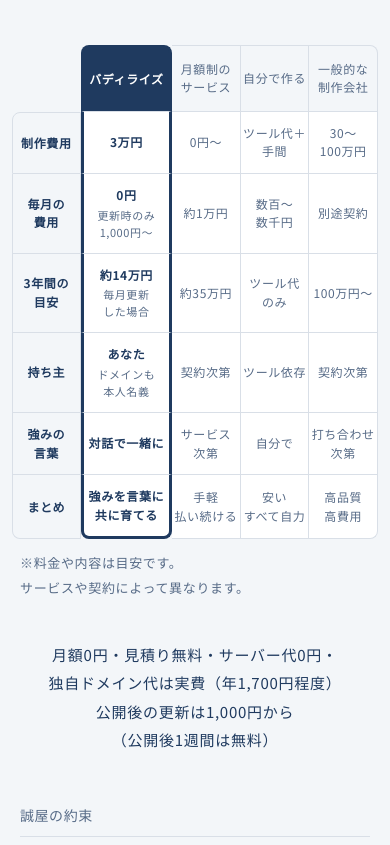
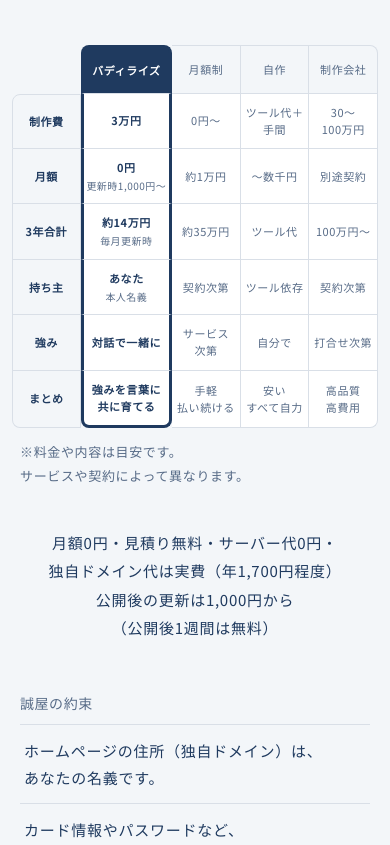
Before and after one commit to makotonagira0374-spec/tonagira0374-spec-makotoya-site, a plain HTML site: page index.html in a window 390 px wide. Shown: the part 5615-6460 px from the top of the page. Drawn offline with Linux system fonts and the light colour scheme.

Commit message:
Shorten price comparison table wording so it fits on phones
Co-Authored-By: Claude Opus 5.5 <noreply@anthropic.com>

```diff
--- a/css/style.css
+++ b/css/style.css
@@ -980,20 +980,19 @@ html:not(.js) .site-header .btn-primary {
   color: #FFF;
 }
 .compare-table tbody tr:last-child .is-buddy { border-bottom: 3px solid var(--navy); border-radius: 0 0 8px 8px; }
-/* .nw の中では折り返さない（語の途中で切れないように） */
-.compare-table .nw { white-space: nowrap; }
 /* 補足（小さく薄い文字。改行して下に置く） */
-.compare-table small { display: block; margin-top: 2px; color: var(--navy-75); font-size: .8125rem; font-weight: 400; }
+.compare-table small { display: block; margin-top: 2px; overflow-wrap: anywhere; color: var(--navy-75); font-size: .8125rem; font-weight: 400; }
 .compare-note { margin-top: 12px; color: var(--text-sub); font-size: .8125rem; word-break: keep-all; }
 @media (max-width: 599px) {
   /* 4列を画面の幅に収める：文字を小さく、余白を詰める */
   .compare-wrap { margin: 0 calc(12px - var(--gutter)); } /* 左右の余白を12pxまで詰めて表を広げる */
-  .compare-table { font-size: .75rem; line-height: 1.55; letter-spacing: 0; }
+  .compare-table { font-size: .6875rem; line-height: 1.55; letter-spacing: 0; }
   .compare-table th,
-  .compare-table td { padding: 12px 2px; word-break: auto-phrase; } /* 文節の切れ目で折り返す */
+  .compare-table td { padding: 10px 2px; word-break: auto-phrase; } /* 文節の切れ目で折り返す。はみ出しそうなら語の途中でも折り返す */
+  .compare-table .is-buddy { padding-left: 1px; padding-right: 1px; } /* 縁の内側に収める */
   .compare-table tbody th { width: 15%; }
   .compare-table .is-buddy { width: 25%; }
-  .compare-table small { font-size: .6875rem; }
+  .compare-table small { font-size: .625rem; }
 }
 
 .price-summary { max-width: 760px; margin: 0 auto 48px; text-align: center; }
--- a/index.html
+++ b/index.html
@@ -28,7 +28,7 @@
   <link rel="preconnect" href="https://fonts.gstatic.com" crossorigin>
   <link rel="stylesheet" href="https://fonts.googleapis.com/css2?family=Noto+Sans+JP:wght@400;500;700&display=swap">
   <!-- ?v= は版の番号。CSS・JSを変えたら日付を書き換える（古いキャッシュで表示が崩れないように。README「公開」参照） -->
-  <link rel="stylesheet" href="/css/style.css?v=20261116f">
+  <link rel="stylesheet" href="/css/style.css?v=20261116g">
   <script>document.documentElement.classList.add('js');</script>
   <!-- Googleアナリティクス（人力車 誠屋と同じプロパティ「makotoya」。README「アクセス解析」参照）。
        手元の確認（localhost）では計測しない -->
@@ -44,7 +44,7 @@
       gtag('config', 'G-V1L4QYSHG1');
     }
   </script>
-  <script src="/js/main.js?v=20261116f" defer></script>
+  <script src="/js/main.js?v=20261116g" defer></script>
 </head>
 <body id="top">
   <a class="skip-link" href="#main">本文へスキップ</a>
@@ -289,52 +289,52 @@
                 <tr>
                   <td></td>
                   <th scope="col" class="is-buddy">バディライズ</th>
-                  <th scope="col">月額制の<wbr>サービス</th>
-                  <th scope="col">自分で作る</th>
-                  <th scope="col">一般的な<wbr>制作会社</th>
+                  <th scope="col">月額制</th>
+                  <th scope="col">自作</th>
+                  <th scope="col">制作会社</th>
                 </tr>
               </thead>
               <tbody>
                 <tr>
-                  <th scope="row">制作費用</th>
+                  <th scope="row">制作費</th>
                   <td class="is-buddy">3万円</td>
                   <td>0円〜</td>
                   <td>ツール代＋手間</td>
                   <td>30〜100万円</td>
                 </tr>
                 <tr>
-                  <th scope="row">毎月の費用</th>
-                  <td class="is-buddy">0円<small><span class="nw">更新時のみ</span><span class="nw">1,000円〜</span></small></td>
+                  <th scope="row">月額</th>
+                  <td class="is-buddy">0円<small>更新時1,000円〜</small></td>
                   <td>約1万円</td>
-                  <td>数百〜数千円</td>
+                  <td>〜数千円</td>
                   <td>別途契約</td>
                 </tr>
                 <tr>
-                  <th scope="row">3年間の目安</th>
-                  <td class="is-buddy">約14万円<small><span class="nw">毎月更新</span><span class="nw">した場合</span></small></td>
+                  <th scope="row">3年合計</th>
+                  <td class="is-buddy">約14万円<small>毎月更新時</small></td>
                   <td>約35万円</td>
-                  <td><span class="nw">ツール代</span><span class="nw">のみ</span></td>
+                  <td>ツール代</td>
                   <td>100万円〜</td>
                 </tr>
                 <tr>
                   <th scope="row">持ち主</th>
-                  <td class="is-buddy">あなた<small><span class="nw">ドメインも</span><span class="nw">本人名義</span></small></td>
+                  <td class="is-buddy">あなた<small>本人名義</small></td>
                   <td>契約次第</td>
-                  <td><span class="nw">ツール依存</span></td>
+                  <td>ツール依存</td>
                   <td>契約次第</td>
                 </tr>
                 <tr>
-                  <th scope="row">強みの言葉</th>
+                  <th scope="row">強み</th>
                   <td class="is-buddy">対話で一緒に</td>
-                  <td><span class="nw">サービス</span><span class="nw">次第</span></td>
+                  <td>サービス<wbr>次第</td>
                   <td>自分で</td>
-                  <td><span class="nw">打ち合わせ</span><span class="nw">次第</span></td>
+                  <td>打合せ次第</td>
                 </tr>
                 <tr>
                   <th scope="row">まとめ</th>
                   <td class="is-buddy">強みを言葉に<br>共に育てる</td>
-                  <td>手軽<br><span class="nw">払い続ける</span></td>
-                  <td>安い<br><span class="nw">すべて自力</span></td>
+                  <td>手軽<br>払い続ける</td>
+                  <td>安い<br>すべて自力</td>
                   <td>高品質<br>高費用</td>
                 </tr>
               </tbody>
```
